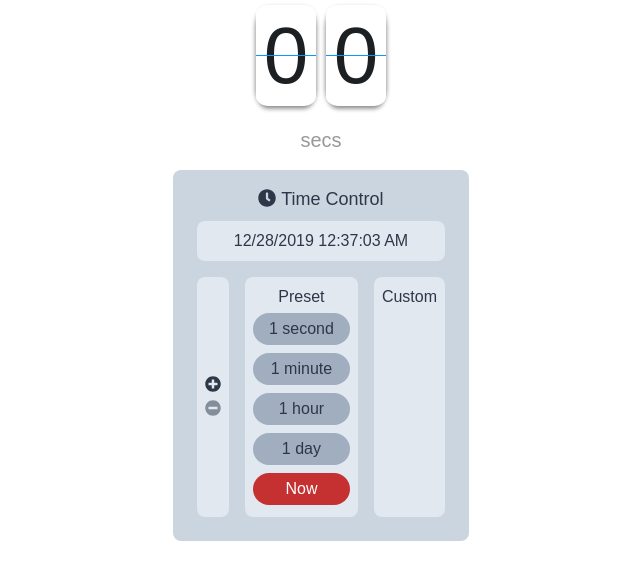
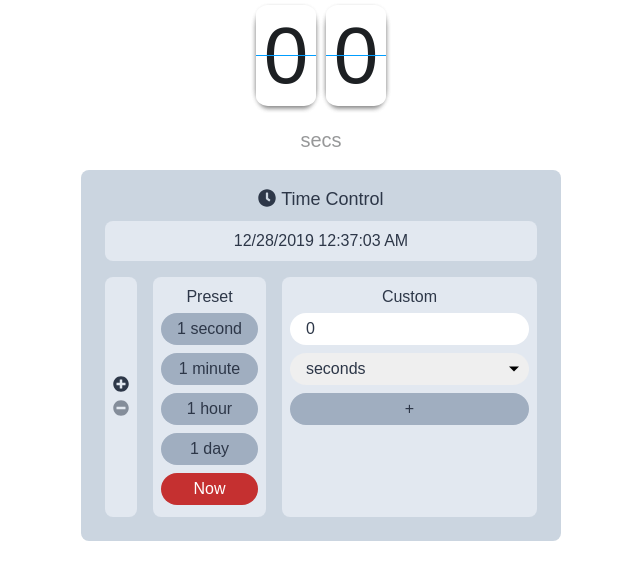
Before and after one commit to charyung/countdown-timer, a React (Create React App) app: page / in a window 1280 px wide. Shown: the top 580 px of the page, without its empty margins (319-959 px from the left). Built offline with nearby package versions, Linux system fonts and the light colour scheme.

Commit message:
custom time control

```diff
--- a/src/TimeController/TimeController.js
+++ b/src/TimeController/TimeController.js
@@ -12,11 +12,12 @@ import {
 // CSS
 import classnames from 'classnames';
 import classes from './TimeController.module.scss';
+const inputStyle = 'px-4 py-1 my-1 rounded-full';
 
 const Button = ({ children, ...props }) => (
     <button
         className={classnames(
-            'px-4 py-1 my-1 rounded-full',
+            inputStyle,
             { 'bg-red-700 active:bg-red-800 text-white': props.colour === 'red' },
             { 'bg-gray-500 active:bg-gray-600': !props.colour }
         )}
@@ -31,6 +32,9 @@ const TimeController = ({ modifyTime, resetToPresent, ...props }) => {
     const [addTime, setAddTime] = useState(true);
     const modifier = addTime ? 1 : -1;
     const date = new Date(props.time);
+
+    const [customTime, setCustomTime] = useState(0);
+    const [customUnit, setCustomUnit] = useState(0);
 
     return (
         <div className="inline-block p-4 m-4 rounded-lg bg-gray-400 text-gray-800">
@@ -108,7 +112,47 @@ const TimeController = ({ modifyTime, resetToPresent, ...props }) => {
                         </Button>
                     </div>
                 </div>
-                <div className="p-2 m-2 rounded-lg bg-gray-300">Custom</div>
+                <div className="p-2 m-2 rounded-lg bg-gray-300">
+                    Custom
+                    <div className="flex flex-col">
+                        <input
+                            className={inputStyle}
+                            placeholder="Duration"
+                            type="number"
+                            min="0"
+                            required
+                            value={customTime}
+                            onChange={e => {
+                                if (e.target.checkValidity()) {
+                                    setCustomTime(parseInt(e.target.value));
+                                }
+                            }}
+                        ></input>
+                        <div className={classes.Dropdown}>
+                            <select
+                                className={classnames(
+                                    inputStyle,
+                                    'appearance-none',
+                                    'w-full'
+                                )}
+                                value={customUnit}
+                                onChange={e => {
+                                    if (e.target.checkValidity()) {
+                                        setCustomUnit(parseInt(e.target.value));
+                                    }
+                                }}
+                            >
+                                <option value="1">seconds</option>
+                                <option value="60">minutes</option>
+                                <option value="3600">hours</option>
+                                <option value="84000">days</option>
+                            </select>
+                        </div>
+                        <Button onClick={() => {
+                            modifyTime(customTime * customUnit * modifier);
+                        }}>+</Button>
+                    </div>
+                </div>
             </div>
         </div>
     );
--- a/src/TimeController/TimeController.module.scss
+++ b/src/TimeController/TimeController.module.scss
@@ -21,3 +21,23 @@
         opacity: 1;
     }
 }
+
+.Dropdown {
+    position: relative;
+
+    &::after {
+        content: '';
+        height: 0;
+        width: 0;
+
+        border-left: 5px solid transparent;
+        border-right: 5px solid transparent;
+        border-top: 5px solid black;
+
+        position: absolute;
+        top: 50%;
+        transform: translateY(-50%);
+        right: 10px;
+        pointer-events: none;
+    }
+}
```
